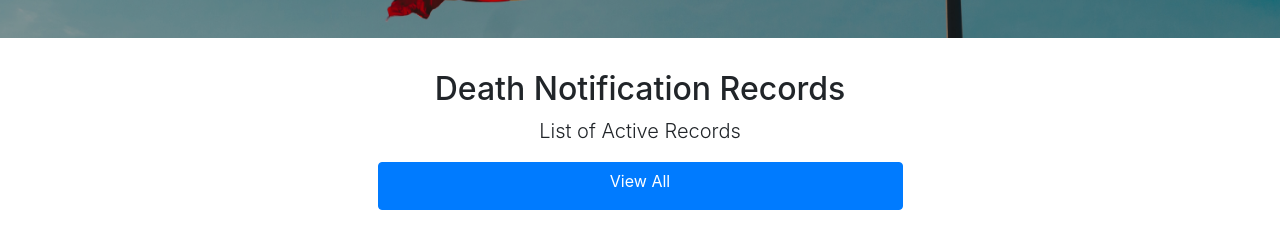
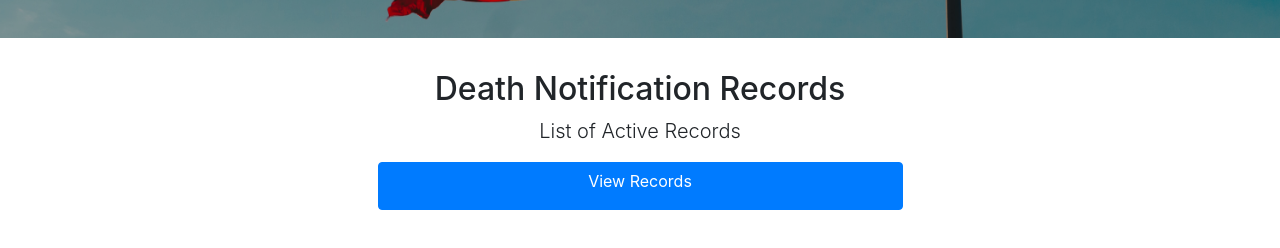
Before and after one commit to sara-sabr/poc-blockchain-example-client, a React (Create React App) app: page /records in a window 1280 px wide. Shown: the part 418-666 px from the top of the page. Built offline with nearby package versions, Linux system fonts and the light colour scheme.

Commit message:
Added functions

```diff
--- a/src/Form.js
+++ b/src/Form.js
@@ -1,14 +1,22 @@
 import React from 'react'
 import { Input } from './components/Input';
 import { Container, Row, Col } from 'react-bootstrap';
+import styled from 'styled-components';
 
+const Styles = styled.div`
+    .formBody {
+        padding-bottom: 50px;
+        }
+`;
 
 export const Form = () => (
-        <Container fluid>
+        <Styles>
+        <Container className="formBody" fluid>
         <h2 className="text-center">Death Notification Form</h2>
         <p className="lead text-center"> Please enter the information accurately</p>
             <Row>
             <Col md={{ span: 6, offset: 3 }}><Input/></Col>
             </Row>
         </Container>
+        </Styles>
     )
--- a/src/Records.js
+++ b/src/Records.js
@@ -1,14 +1,23 @@
 import React from 'react';
 import { ItemList } from './components/ItemList';
 import { Container, Row, Col} from 'react-bootstrap';
+import styled from 'styled-components';
+
+const Styles = styled.div`
+    .recordBody {
+        padding-bottom: 50px;
+        }
+`;
 
 
 export const Records = () => (
-<Container fluid>
+    <Styles>
+<Container fluid className="recordBody">
         <h2 class="text-center">Death Notification Records</h2>
         <p class="lead text-center"> List of Active Records</p>
             <Row>
             <Col md={{ span: 6, offset: 3 }}><ItemList/></Col>
             </Row>
         </Container>
+        </Styles>
     )
--- a/src/components/Input.js
+++ b/src/components/Input.js
@@ -77,8 +77,9 @@ const Styles = styled.div`
                 citizen: [...citizen, newPerson]
               }
             );
-            console.log(data);
 
+            console.log(JSON.stringify(newPerson));
+            alert('Success! The data was sent to the server: \n' + JSON.stringify(newPerson));
           }
 
 
--- a/src/components/ItemList.js
+++ b/src/components/ItemList.js
@@ -1,5 +1,5 @@
 import React, {Component} from 'react';
-import { Button, ListGroup } from 'react-bootstrap';
+import { Button, ListGroup, Spinner } from 'react-bootstrap';
 import styled from 'styled-components';
 
 const myData =
@@ -30,18 +30,28 @@ export class ItemList extends Component {
     constructor(){
         super();
 
-        this.state = {'data': []}
+        this.state = {
+          'loading': false,
+          'data': []
+      }
         this.handleClick = this.handleClick.bind(this);
       }
 
       handleClick(){
         this.setState(state => ({
-          'data': myData
+          'loading': true,
+          'data': []
         }));
+        setTimeout(()=>{
+          this.setState({loading: false});
+        }, 2000);
+        setTimeout(()=>{
+          this.setState({'data': myData});
+        }, 3000);
       }
 
       render() {
-
+        const {loading} = this.state;
       return (
         <Styles>
           {this.state.data.map((post, index) => {
@@ -51,7 +61,10 @@ export class ItemList extends Component {
                 </ListGroup.Item>
               </ListGroup>
             })}
-              <Button onClick={this.handleClick} className="getData" bsStyle="primary" bsSize="large" block> View All </Button>
+              <Button onClick={this.handleClick} className="getData" bsStyle="primary" bsSize="large" block disabled={loading}>
+              {loading ? <Spinner animation="border" role="status"><span className="sr-only">Loading...</span></Spinner> : "View Records"}
+              </Button>
+
         </Styles>
       )
      }
```
